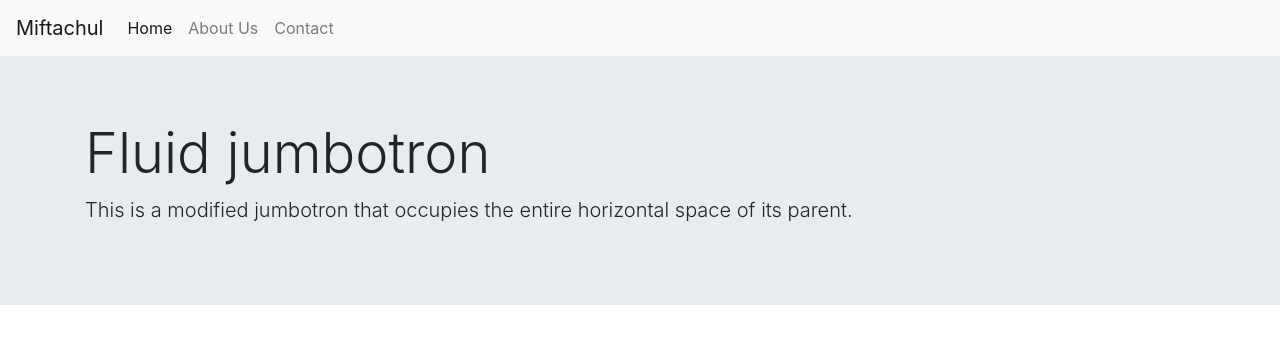
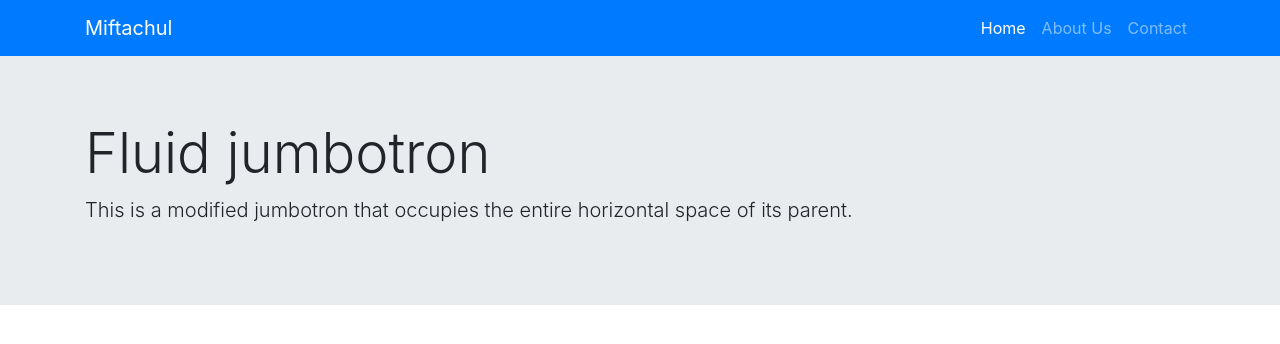
Before and after one commit to rozap750/Landing, a plain HTML site: page index.html in a window 1280 px wide. Drawn offline with nearby package versions, Linux system fonts and the light colour scheme.

Commit message:
update navbar

```diff
--- a/index.html
+++ b/index.html
@@ -12,13 +12,14 @@
   </head>
   <body>
 
-    <nav class="navbar navbar-expand-lg navbar-light bg-light">
+    <nav class="navbar navbar-expand-lg navbar-dark bg-primary">
+      <div class="container">
         <a class="navbar-brand" href="#">Miftachul</a>
         <button class="navbar-toggler" type="button" data-toggle="collapse" data-target="#navbarNavAltMarkup" aria-controls="navbarNavAltMarkup" aria-expanded="false" aria-label="Toggle navigation">
           <span class="navbar-toggler-icon"></span>
         </button>
         <div class="collapse navbar-collapse" id="navbarNavAltMarkup">
-        <div class="navbar-nav">
+          <div class="navbar-nav ml-auto">
             <a class="nav-item nav-link active" href="#">Home <span class="sr-only">(current)</span></a>
             <a class="nav-item nav-link" href="#">About Us</a>
             <a class="nav-item nav-link" href="#">Contact</a>
@@ -31,6 +32,10 @@
           <p class="lead">This is a modified jumbotron that occupies the entire horizontal space of its parent.</p>
         </div>
       </div>
+    </div>
+
+
+
 
     <!-- Optional JavaScript -->
     <!-- jQuery first, then Popper.js, then Bootstrap JS -->
```
Lines whose indentation alone changed are shown as unchanged.
